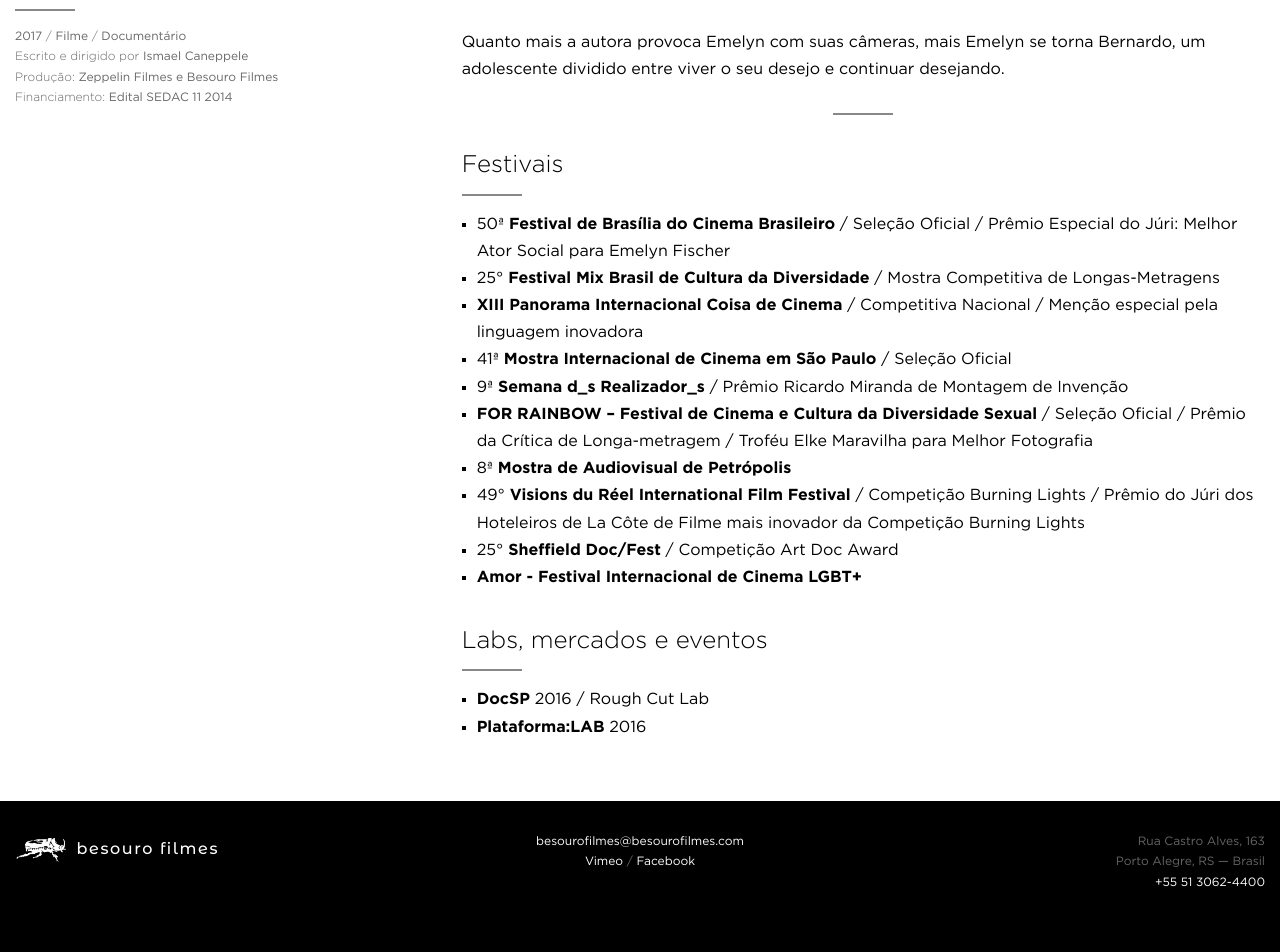
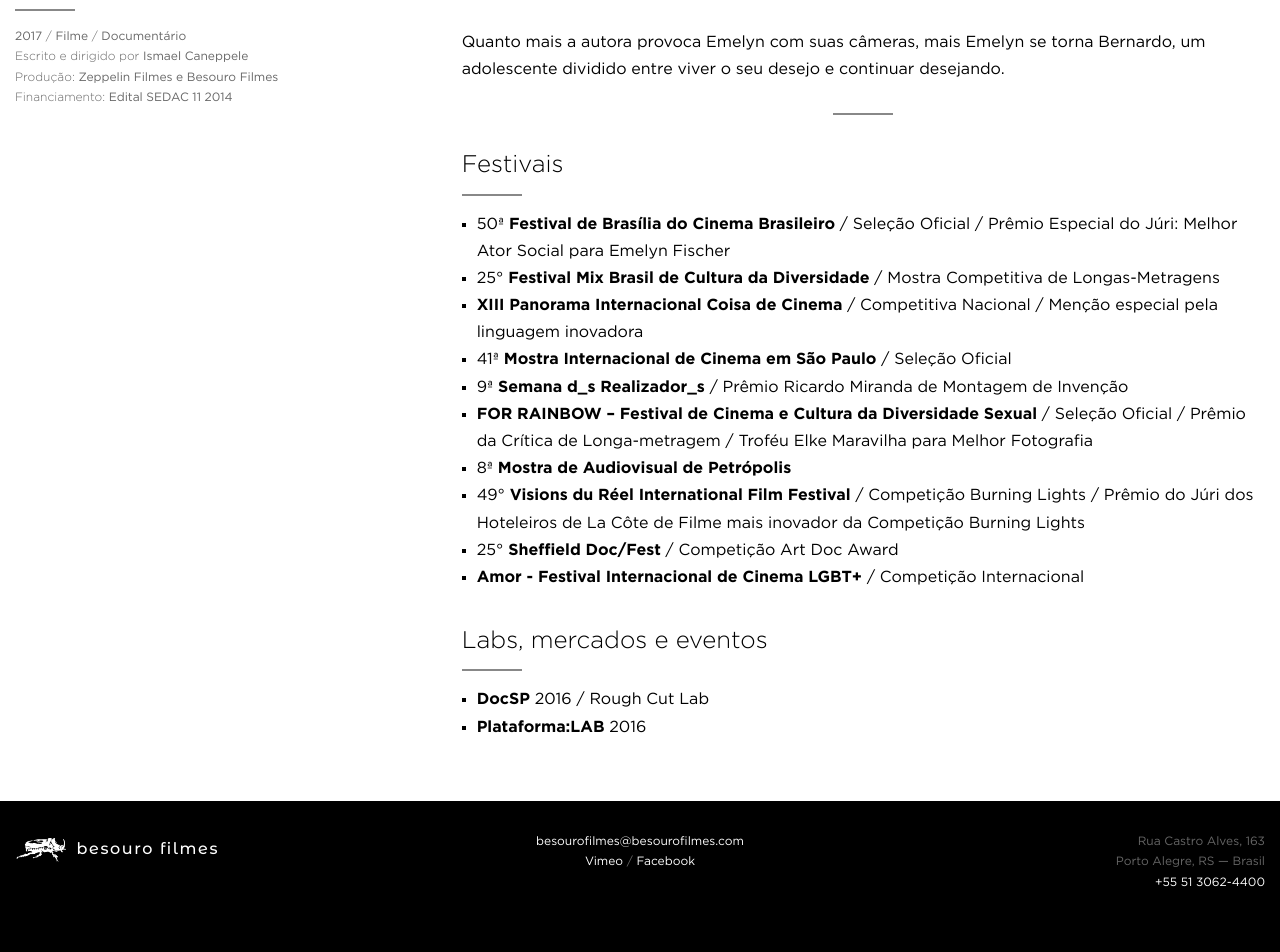
Before and after one commit to arthrfrts/besouro, a Jekyll site: the page built from _projects/musica-para-quando-as-luzes-se-apagam.md, in a window 1280 px wide. Shown: the part 931-1883 px from the top of the page. Built offline with Jekyll 4.4.1, drawn with Linux system fonts in a browser that asks for light colours.

Commit message:
Updated Musica Para Quando As Luzes Se Apagam

```diff
--- a/_projects/musica-para-quando-as-luzes-se-apagam.md
+++ b/_projects/musica-para-quando-as-luzes-se-apagam.md
@@ -36,7 +36,7 @@
 * 8ª **Mostra de Audiovisual de Petrópolis**
 * 49° **Visions du Réel International Film Festival**  / Competição Burning Lights / Prêmio do Júri dos Hoteleiros de La Côte de Filme mais inovador da Competição Burning Lights
 * 25° **Sheffield Doc/Fest** / Competição Art Doc Award
-* **Amor - Festival Internacional de Cinema LGBT+**
+* **Amor - Festival Internacional de Cinema LGBT+** / Competição Internacional
 
 
 ## Labs, mercados e eventos
```
